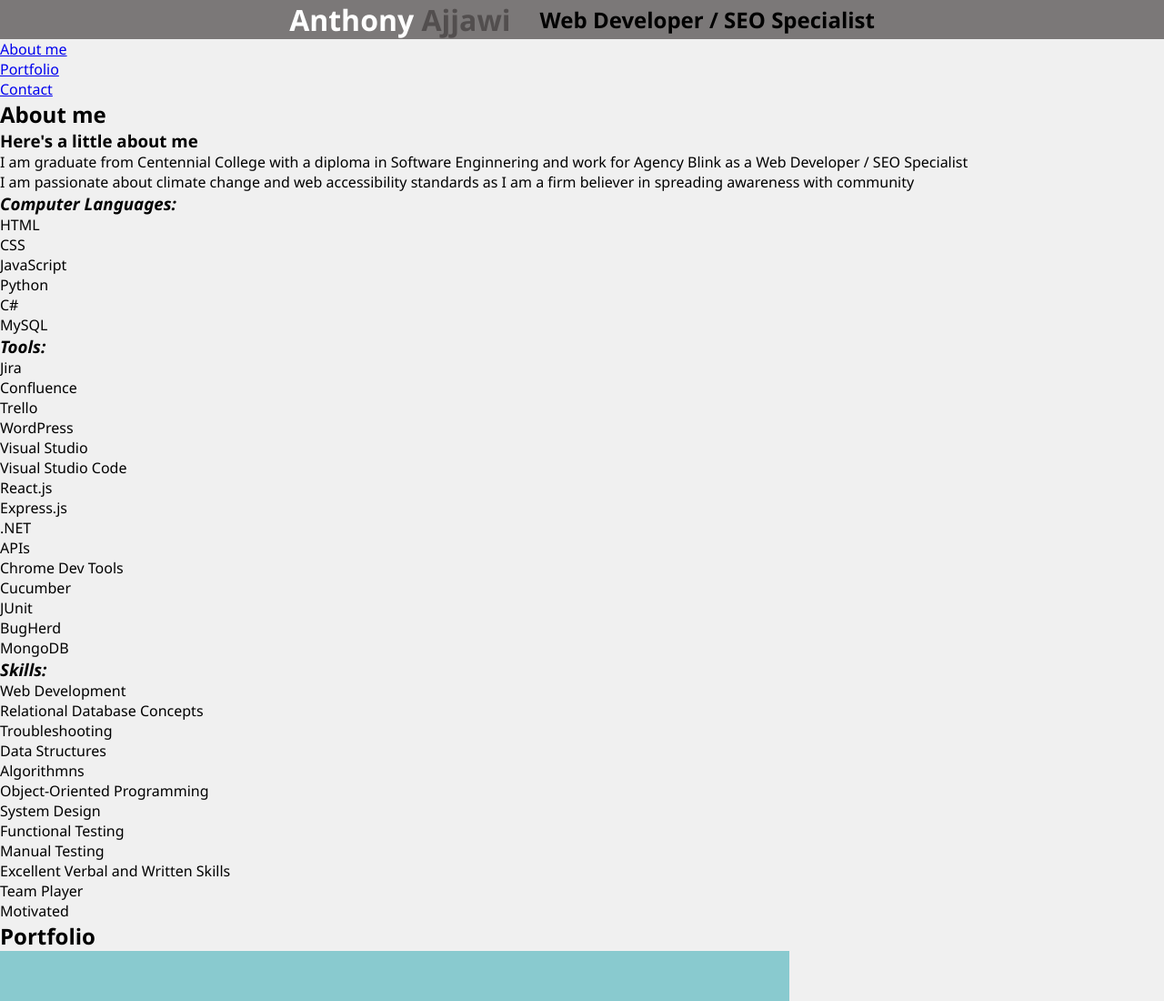
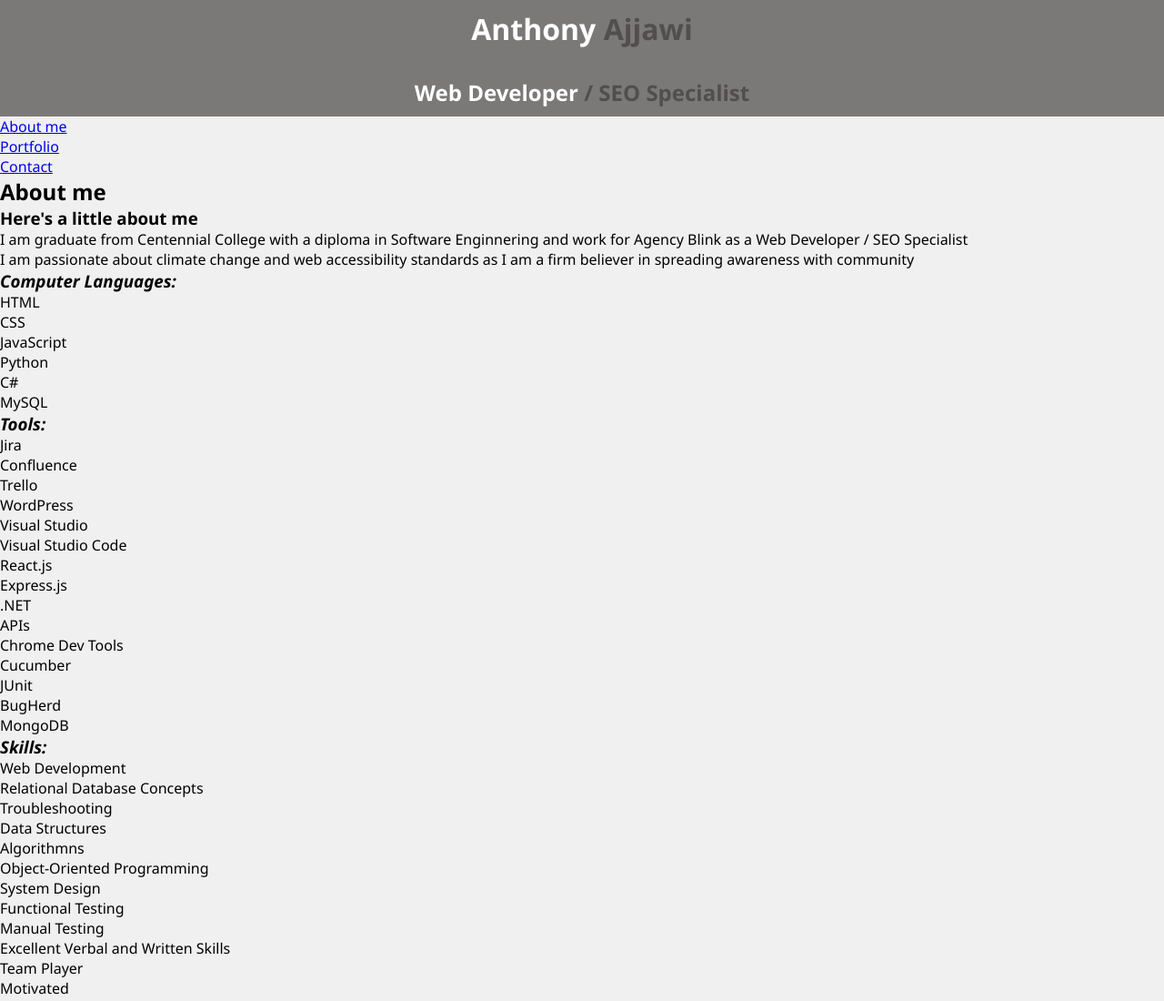
Before and after one commit to AmerAjjawi/portfolio-website, a plain HTML site: page index.html in a window 1280 px wide. Shown: the top 1100 px of the page at 91% size. Drawn offline with Linux system fonts and the light colour scheme.

Commit message:
created an outer div for the nav menu and grapped the element in the script.js file

```diff
--- a/index.html
+++ b/index.html
@@ -4,6 +4,7 @@
 <head>
     <meta charset="UTF-8">
     <meta name="viewport" content="width=device-width, initial-scale=1.0">
+    <link rel="stylesheet" href="https://cdnjs.cloudflare.com/ajax/libs/font-awesome/4.7.0/css/font-awesome.min.css">
     <link rel="stylesheet" href="styles.css">
     <title>Anthony Ajjawi</title>
 </head>
@@ -15,12 +16,15 @@
             <span class="header2">Ajjawi</span>
         </h1>
         <h2>
-            <span>Web Developer</span>
-            <span>/ SEO Specialist</span>
+            <span class="header3">Web Developer</span>
+            <span class="header4">/ SEO Specialist</span>
         </h2>
     </header>
+    <main>
         <aside>
+            <div class="topNav" id="nav-container">
                 <nav>
+
                     <ul>
                         <li>
                             <a href="#about-me">About me</a>
@@ -33,14 +37,17 @@
                         </li>
                     </ul>
                 </nav>
+            </div>
         </aside>
         <section>
             <h2>About me</h2>
             <article>
                 <h3>Here's a little about me</h3>
-            <p>I am graduate from Centennial College with a diploma in Software Enginnering and work for Agency Blink as
+                <p>I am graduate from Centennial College with a diploma in Software Enginnering and work for Agency
+                    Blink as
                     a Web Developer / SEO Specialist</p>
-            <p>I am passionate about climate change and web accessibility standards as I am a firm believer in spreading
+                <p>I am passionate about climate change and web accessibility standards as I am a firm believer in
+                    spreading
                     awareness with community</p>
             </article>
             <article>
@@ -120,6 +127,9 @@
             <h2>Contact</h2>
 
         </section>
+    </main>
+
+
 </body>
 
 </html>
--- /dev/null
+++ b/script.js
@@ -0,0 +1,3 @@
+//create the variables
+const topnav = document.querySelector(".topNav");
+console.log()
--- a/styles.css
+++ b/styles.css
@@ -11,11 +11,12 @@ body {
 
 header {
     display: flex;
-    flex-direction: row;
+    flex-direction: column;
     justify-content: center;
     align-items: center;
     background-color: rgba(94, 91, 91, 0.801);
     gap: 2rem;
+    padding: 10px 0px;
 }
 
 .header1{
@@ -25,3 +26,11 @@ header {
 .header2 {
     color: #4b4747da;
 }
+
+.header3 {
+ color: #ffff;
+}
+
+.header4 {
+    color: #4b4747da;
+}
```
Lines whose indentation alone changed are shown as unchanged.
